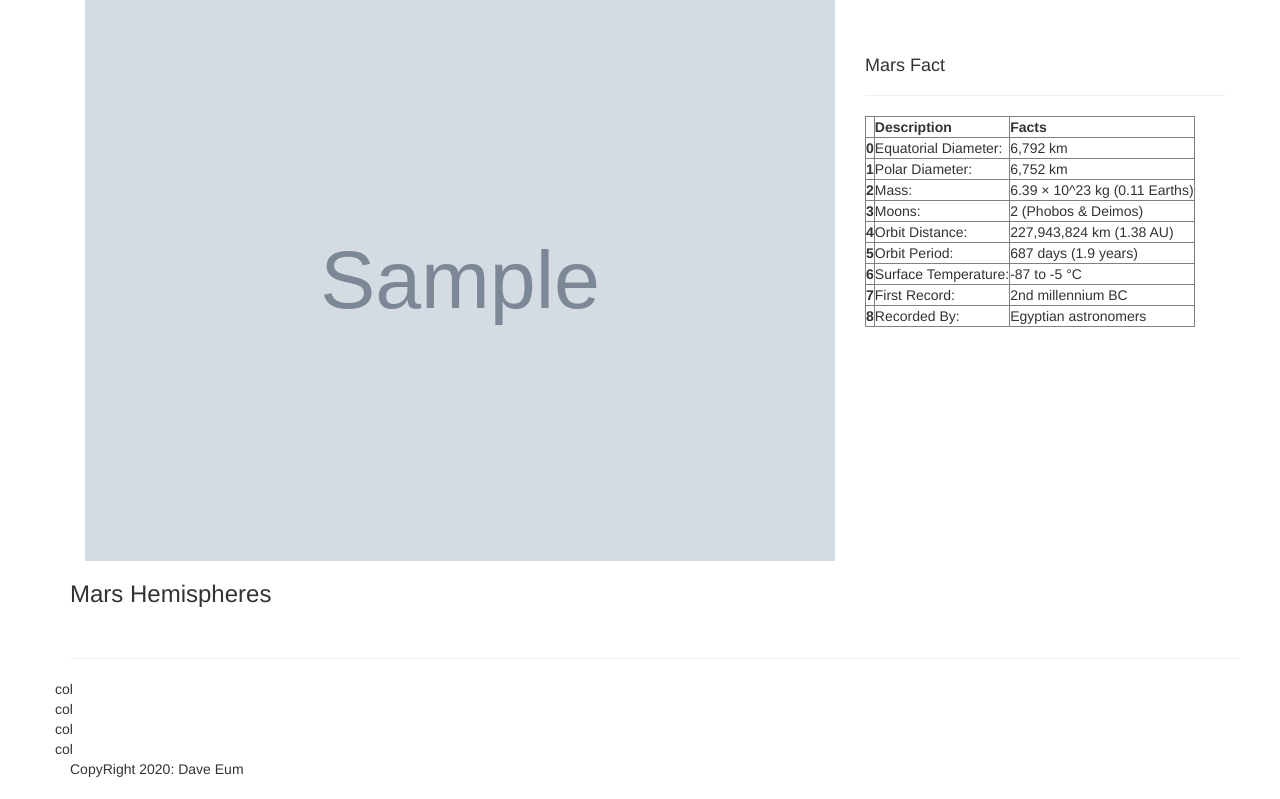
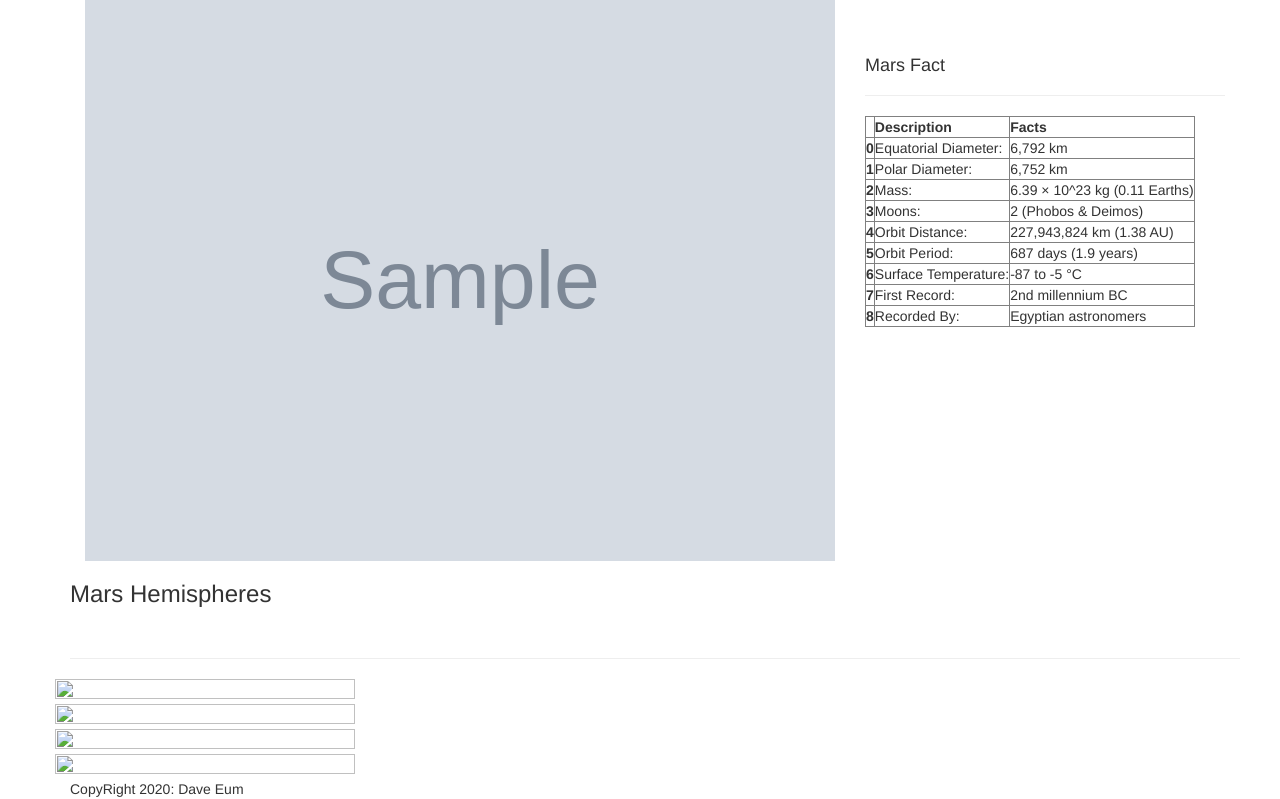
Before and after one commit to jungsik89/web-scraping-challenge, a Flask app: template templates/index.html in a window 1280 px wide. Shown: the part 503-1302 px from the top of the page. Before the commit the page ends 1280 px from the top, so only its background shows below. Run offline with Flask 2, Linux system fonts and the light colour scheme; the template is opened without the code that fills it: most values are stand-ins (such as "Sample title", 1, 10 or a date in 2020); grey boxes marked "Sample" are stand-in pictures; some libraries are stand-ins or nearby versions.

Commit message:
I completed scraping the hemisphere images

```diff
--- a/templates/index.html
+++ b/templates/index.html
@@ -105,6 +105,12 @@
     </div>
   </div>
 
+
+
+
+
+
+
   <div>
     <h3> Mars Hemispheres</h3>
     <br>
@@ -113,13 +119,24 @@
 
   </div>
 
+  {% for x in query_mars %}
   <div class="row">
-    <div class="col">col</div>
-    <div class="col">col</div>
+    <div class="col">
+      <img src= "{{ x.hemi_url[0] }}" style='height: 50%; width: 50%; object-fit: contain'>
+    </div>
+    <div class="col">
+      <img src= "{{ x.hemi_url[1] }}" style='height: 50%; width: 50%; object-fit: contain'>
+    </div>
     <div class="w-100"></div>
-    <div class="col">col</div>
-    <div class="col">col</div>
+    <div class="col">
+      <img src= "{{ x.hemi_url[2] }}" style='height: 50%; width: 50%; object-fit: contain'>
+    </div>
+    <div class="col">
+      <img src= "{{ x.hemi_url[3] }}" style='height: 50%; width: 50%; object-fit: contain'>
+    </div>
   </div>
+  {% endfor %}
+
 
 
 
```
Also changed, not shown: 1 other file.
